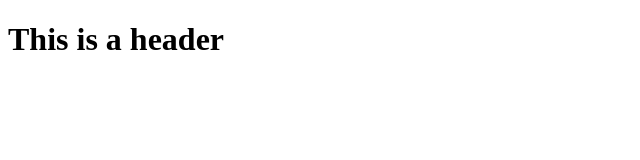
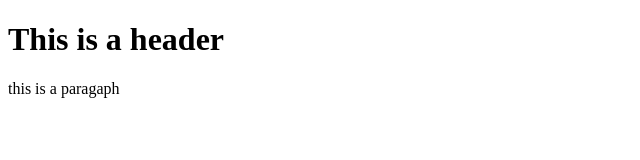
Before and after one commit to igarcia511/git-test, a plain HTML site: page index.html in a window 1280 px wide. Shown: the whole page, without its empty margins (0-640 px from the left). Drawn offline with Linux system fonts and the light colour scheme.

Commit message:
Second commit

```diff
--- a/index.html
+++ b/index.html
@@ -2,5 +2,6 @@
 <html>
     <body>
         <h1>This is a header</h1>
+        <p>this is a paragaph</p>
     </body>
 </html>
```
